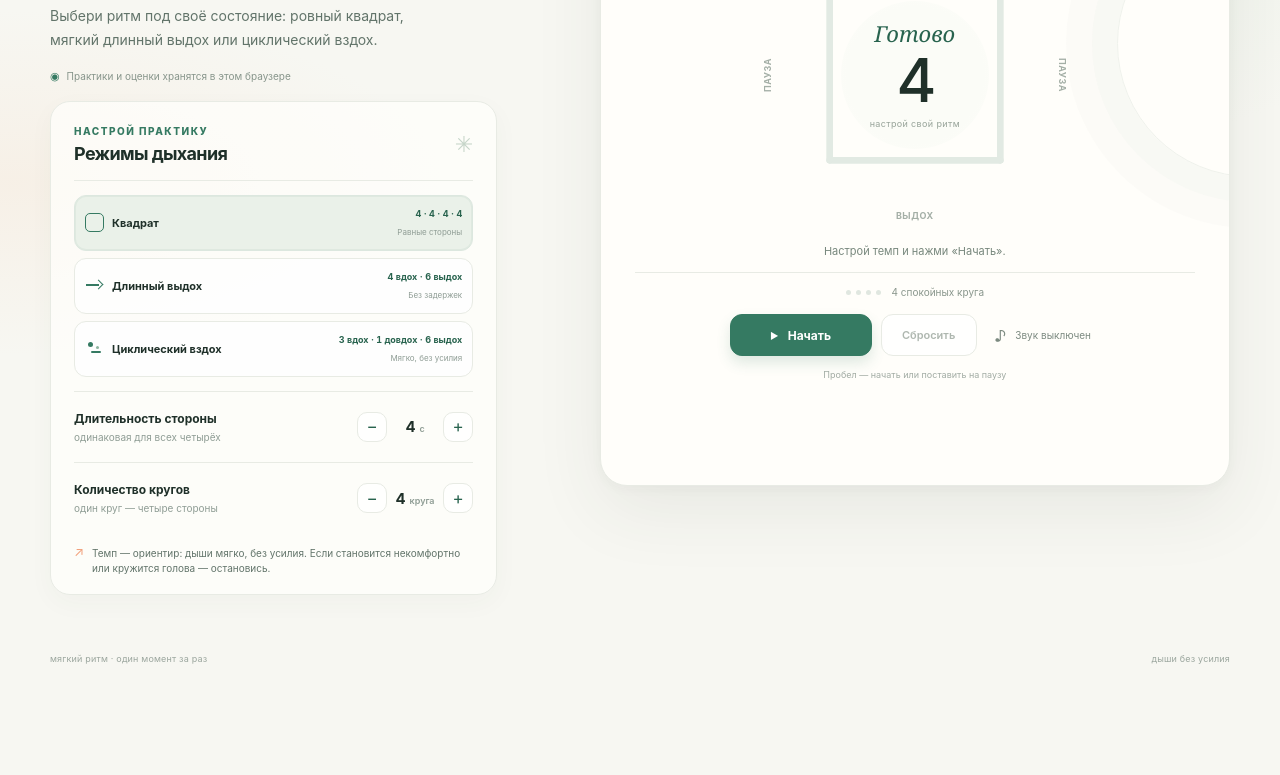
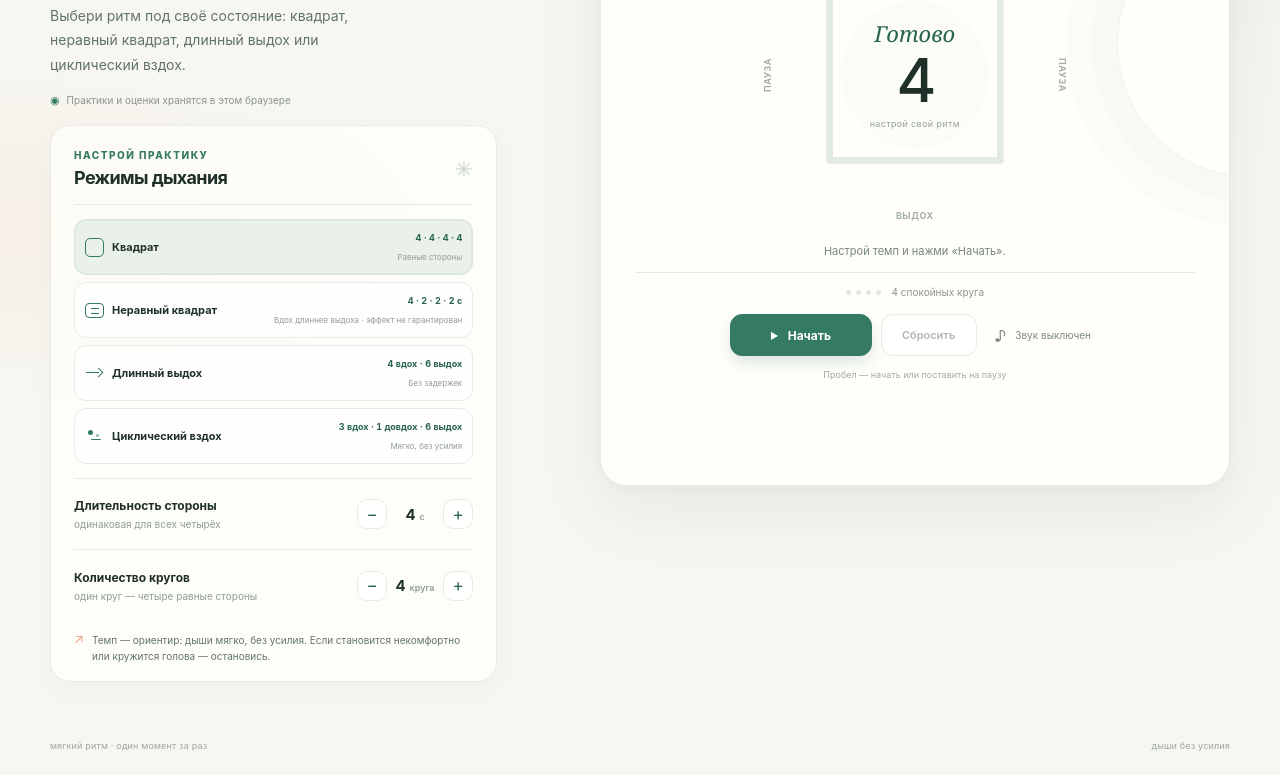
Before and after one commit to lyaoakyn-del/quiet-rhythm, a plain HTML site: page dist/index.html in a window 1280 px wide. Shown: the part 322-1097 px from the top of the page. Before the commit the page ends 1010 px from the top, so only its background shows below. Drawn offline with Linux system fonts and the light colour scheme.

Commit message:
Update Site source

```diff
--- a/dist/app.js
+++ b/dist/app.js
@@ -13,6 +13,16 @@
         { side: 1, seconds, cue: "Пауза", caption: "останься в своём ритме", announcement: "Мягкая пауза." },
         { side: 2, seconds, cue: "Выдох", caption: "отпусти воздух спокойно", announcement: "Медленно выдохни." },
         { side: 3, seconds, cue: "Пауза", caption: "мягкая пауза", announcement: "Мягкая пауза." }
+      ]
+    },
+    "uneven-square": {
+      title: "Неравный квадрат",
+      labels: ["Вдох", "Пауза", "Выдох", "Пауза"],
+      phases: () => [
+        { side: 0, seconds: 4, cue: "Вдох", caption: "мягко, без усилия", announcement: "Вдохни мягко и спокойно." },
+        { side: 1, seconds: 2, cue: "Пауза", caption: "короткая пауза", announcement: "Мягкая короткая пауза." },
+        { side: 2, seconds: 2, cue: "Выдох", caption: "спокойно отпусти воздух", announcement: "Спокойно выдохни, не выталкивая воздух." },
+        { side: 3, seconds: 2, cue: "Пауза", caption: "короткая пауза", announcement: "Мягкая короткая пауза." }
       ]
     },
     "long-exhale": {
@@ -417,7 +427,7 @@
     ui.secondsValue.textContent = String(state.seconds);
     ui.roundsValue.textContent = String(state.rounds);
     ui.roundLabel.textContent = russianCount(state.rounds, "круг", "круга", "кругов");
-    ui.roundsHint.textContent = state.mode === "square" ? "один круг — четыре стороны" : state.mode === "long-exhale" ? "один круг — вдох и выдох" : "один круг — три мягких шага";
+    ui.roundsHint.textContent = state.mode === "square" ? "один круг — четыре равные стороны" : state.mode === "uneven-square" ? "один круг — четыре фазы разной длины" : state.mode === "long-exhale" ? "один круг — вдох и выдох" : "один круг — три мягких шага";
     $("seconds-minus").disabled = state.seconds <= 2 || locked;
     $("seconds-plus").disabled = state.seconds >= 10 || locked;
     $("rounds-minus").disabled = state.rounds <= 1 || locked;
--- a/dist/index.html
+++ b/dist/index.html
@@ -4,7 +4,7 @@
     <meta charset="utf-8">
     <meta name="viewport" content="width=device-width, initial-scale=1, viewport-fit=cover">
     <meta name="theme-color" content="#f7f7f2">
-    <meta name="description" content="Три мягких дыхательных ритма: квадрат, длинный выдох и циклический вздох.">
+    <meta name="description" content="Четыре дыхательных ритма: квадрат, неравный квадрат, длинный выдох и циклический вздох.">
     <meta name="mobile-web-app-capable" content="yes">
     <link rel="manifest" href="./manifest.webmanifest">
     <link rel="icon" href="./icons/app-icon.svg" type="image/svg+xml">
@@ -30,7 +30,7 @@
         <section class="intro" aria-labelledby="page-title">
           <p class="eyebrow"><span class="eyebrow-dot"></span> дыхательная практика</p>
           <h1 id="page-title">Вернись<br><span>в свой ритм.</span></h1>
-          <p class="intro-copy">Выбери ритм под своё состояние: ровный квадрат, мягкий длинный выдох или циклический вздох.</p>
+          <p class="intro-copy">Выбери ритм под своё состояние: квадрат, неравный квадрат, длинный выдох или циклический вздох.</p>
 
           <p class="privacy-note"><span class="privacy-icon" aria-hidden="true">◉</span> Практики и оценки хранятся в этом браузере</p>
         </section>
@@ -49,6 +49,11 @@
               <span class="mode-option-top"><span class="mode-shape mode-shape-square" aria-hidden="true"></span><strong>Квадрат</strong></span>
               <span class="mode-pattern">4 · 4 · 4 · 4</span>
               <span class="mode-description">Равные стороны</span>
+            </button>
+            <button class="mode-option" type="button" data-mode="uneven-square" aria-pressed="false">
+              <span class="mode-option-top"><span class="mode-shape mode-shape-uneven" aria-hidden="true"></span><strong>Неравный квадрат</strong></span>
+              <span class="mode-pattern">4 · 2 · 2 · 2 с</span>
+              <span class="mode-description">Вдох длиннее выдоха · эффект не гарантирован</span>
             </button>
             <button class="mode-option" type="button" data-mode="long-exhale" aria-pressed="false">
               <span class="mode-option-top"><span class="mode-shape mode-shape-exhale" aria-hidden="true"></span><strong>Длинный выдох</strong></span>
--- a/dist/styles.css
+++ b/dist/styles.css
@@ -73,6 +73,8 @@ h1 span { color: var(--green); font-family: Georgia, "Times New Roman", serif; f
 .mode-option-top strong { font-size: 11px; line-height: 1.3; font-weight: 680; }
 .mode-shape { position: relative; width: 19px; height: 19px; flex: 0 0 19px; display: inline-block; color: var(--green); }
 .mode-shape-square { border: 1.5px solid currentColor; border-radius: 5px; }
+.mode-shape-uneven { width: 20px; height: 15px; border: 1.5px solid currentColor; border-radius: 4px; }
+.mode-shape-uneven::after { content: ""; position: absolute; left: 5px; top: 4px; width: 8px; height: 4px; border-top: 1.5px solid currentColor; border-bottom: 1.5px solid currentColor; }
 .mode-shape-exhale::before { content: ""; position: absolute; left: 1px; right: 5px; top: 8px; height: 1.5px; background: currentColor; }
 .mode-shape-exhale::after { content: ""; position: absolute; right: 2px; top: 5px; width: 6px; height: 6px; border-top: 1.5px solid currentColor; border-right: 1.5px solid currentColor; transform: rotate(45deg); }
 .mode-shape-sigh::before, .mode-shape-sigh::after { content: ""; position: absolute; width: 5px; height: 5px; top: 3px; border-radius: 50%; background: currentColor; }
```
Also changed, not shown: 1 other file.
